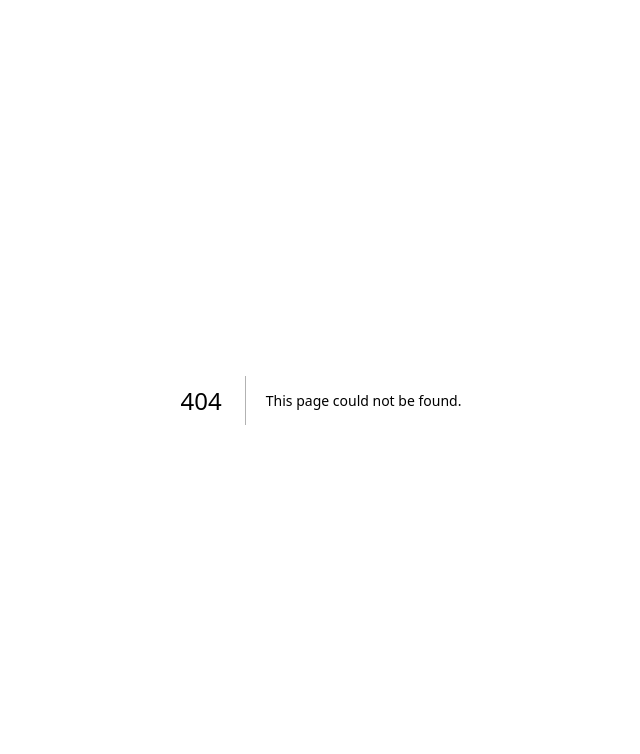
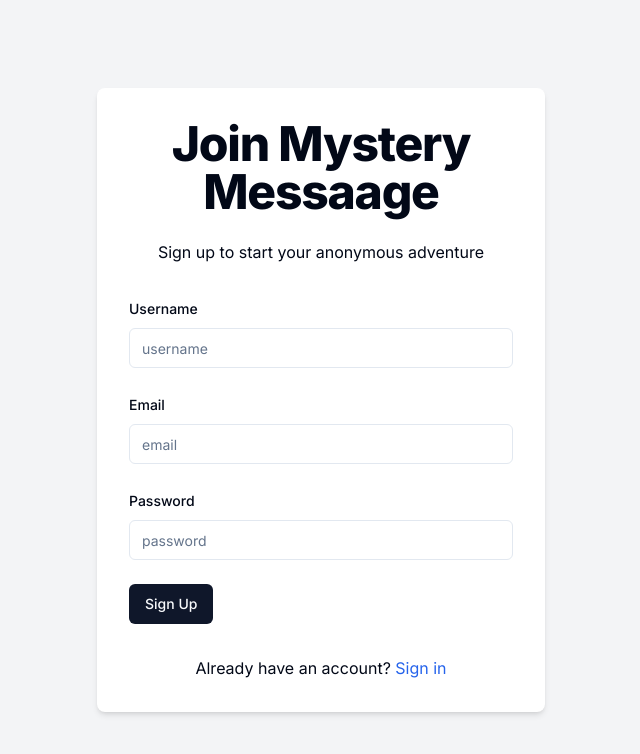
Before and after one commit to Ratnadeep2k/MstryMsg, a Next.js app: page /sign-up in a window 1280 px wide. Before the commit this address had no page. Shown: the top 754 px of the page, without its empty margins (319-959 px from the left). Built offline with nearby package versions, Linux system fonts and the light colour scheme; no server answers.

Commit message:
chore: Add sign up and Sign in route

```diff
--- a/src/app/(auth)/sign-in/page.tsx
+++ b/src/app/(auth)/sign-in/page.tsx
@@ -1,109 +1,9 @@
-"use client"
-import { zodResolver } from "@hookform/resolvers/zod"
-import { useForm } from "react-hook-form"
-import * as z  from "zod"
-import Link from "next/link"
-import { useEffect, useState } from "react"
-import {useDebounceValue} from 'usehooks-ts'
-import { useToast } from "@/components/ui/use-toast"
-import { useRouter } from "next/navigation"
-import { signUpSchema } from "@/schemas/signUpSchema"
-import axios,{AxiosError} from 'axios'
-import { ApiResponse } from "@/types/ApiResponse"
+import React from 'react'
 
- const page =()=>{
-  //debouncing tech
-  const [username,setUsername] = useState('')
-  const [usernameMessage,setUsernameMessage] =useState('')
-  const [isCheckingUsername,setIsCheckingUsername] = useState(false)
-  const[isSubmitting,setIsSubmitting] = useState(false);
-  const debouncedUsername   = useDebounceValue(username,300)
-  const {toast} = useToast()
-  const router =useRouter()
-  //Zod implementation
-  const form = useForm<z.infer<typeof signUpSchema>>({
-    resolver : zodResolver(signUpSchema),
-    defaultValues:{
-      username:'',
-      email:'',
-      password:''
-    }
-  })
-  useEffect(()=>{
-    //check username
-    const checkUsernameUnique = async ()=>{
-      if(debouncedUsername){
-        setIsCheckingUsername(true)
-        setUsernameMessage('')
-        try {
-          const response  =  await axios.get(`/api/check-username-unique?username = ${debouncedUsername}`)
-          setUsernameMessage(response.data.message)
+function page() {
+  return (
+    <div>sign in page </div>
+  )
+}
 
-        } catch (error) {
-          const axiosError = error as  AxiosError<ApiResponse>;
-          setUsernameMessage(
-            axiosError.response?.data.message || 'Error checking username '
-          )
-        }
-        finally{
-          setIsCheckingUsername(false)
-        }
-      }
-
-    }
-    checkUsernameUnique()
-  },[debouncedUsername])
-
-  const onSubmit = async(data : z.infer<typeof signUpSchema>)=>{
-
-
-    setIsSubmitting(true)
-    try {
-      const response = await axios.post<ApiResponse>('/api/sign-up',data)
-      toast({
-        title: 'Success',
-
-        description:response.data.message
-
-      })
-      router.replace(`/verify/${username}`)
-      setIsSubmitting(false)
-
-    } catch (error) {
-
-      console.error("Error in Signup",error)
-      const axiosError = error as AxiosError<ApiResponse>
-      let errorMessage  = axiosError.response?.data.message
-
-      toast({
-        title:'Error',
-        description:errorMessage,
-        variant:'destructive'
-      })
-      setIsSubmitting(false);
-
-    }
-
-
-
-  }
-
-    return(
-        <div className="flex justify-center items-center min-h-screen bg-gray-100">
-
-          <div  className ='w-full max-w-md p-8 space-y-8 bg-white rounded-lg shadow-md' >
-            <div className="text-center">
-              <h1 className ='text-4xl font-extrabold tracking-tight lg:text-5xl mb-6'>
-               Join Mystery Messaage
-              </h1>
-              <p className ='mb-4'>
-                Sign up to start your anonymous adventure
-              </p>
-
-            </div>
-
-          </div>
-        </div>
-    )
-}
 export default page
--- /dev/null
+++ b/src/app/(auth)/sign-up/page.tsx
@@ -0,0 +1,176 @@
+"use client"
+import { zodResolver } from "@hookform/resolvers/zod"
+import { useForm } from "react-hook-form"
+import { Input } from "@/components/ui/input"
+import * as z from "zod"
+import Link from "next/link"
+import { useEffect, useState } from "react"
+import { useDebounceValue } from 'usehooks-ts'
+import { useToast } from "@/components/ui/use-toast"
+import { useRouter } from "next/navigation"
+import { signUpSchema } from "@/schemas/signUpSchema"
+import axios, { AxiosError } from 'axios'
+import { ApiResponse } from "@/types/ApiResponse"
+import { Form, FormControl, FormDescription, FormField, FormItem, FormLabel, FormMessage } from "@/components/ui/form"
+import { Button } from "@/components/ui/button"
+import { Loader2 } from "lucide-react"
+
+const page = () => {
+  //debouncing tech
+  const [username, setUsername] = useState('')
+  const [usernameMessage, setUsernameMessage] = useState('')
+  const [isCheckingUsername, setIsCheckingUsername] = useState(false)
+  const [isSubmitting, setIsSubmitting] = useState(false);
+  const debouncedUsername = useDebounceValue(username, 300)
+  const { toast } = useToast()
+  const router = useRouter()
+  //Zod implementation
+  const form = useForm<z.infer<typeof signUpSchema>>({
+    resolver: zodResolver(signUpSchema),
+    defaultValues: {
+      username: '',
+      email: '',
+      password: ''
+    }
+  })
+  useEffect(() => {
+    //check username
+    const checkUsernameUnique = async () => {
+      if (debouncedUsername) {
+        setIsCheckingUsername(true)
+        setUsernameMessage('')
+        try {
+          const response = await axios.get(`/api/check-username-unique?username = ${debouncedUsername}`)
+          setUsernameMessage(response.data.message)
+
+        } catch (error) {
+          const axiosError = error as AxiosError<ApiResponse>;
+          setUsernameMessage(
+            axiosError.response?.data.message || 'Error checking username '
+          )
+        }
+        finally {
+          setIsCheckingUsername(false)
+        }
+      }
+
+    }
+    checkUsernameUnique()
+  }, [debouncedUsername])
+
+  const onSubmit = async (data: z.infer<typeof signUpSchema>) => {
+
+
+    setIsSubmitting(true)
+    try {
+      const response = await axios.post<ApiResponse>('/api/sign-up', data)
+      toast({
+        title: 'Success',
+
+        description: response.data.message
+
+      })
+      router.replace(`/verify/${username}`)
+      setIsSubmitting(false)
+
+    } catch (error) {
+
+      console.error("Error in Signup", error)
+      const axiosError = error as AxiosError<ApiResponse>
+      let errorMessage = axiosError.response?.data.message
+
+      toast({
+        title: 'Error',
+        description: errorMessage,
+        variant: 'destructive'
+      })
+      setIsSubmitting(false);
+
+    }
+
+
+
+  }
+
+  return (
+    <div className="flex justify-center items-center min-h-screen bg-gray-100">
+
+      <div className='w-full max-w-md p-8 space-y-8 bg-white rounded-lg shadow-md' >
+        <div className="text-center">
+          <h1 className='text-4xl font-extrabold tracking-tight lg:text-5xl mb-6'>
+            Join Mystery Messaage
+          </h1>
+          <p className='mb-4'>
+            Sign up to start your anonymous adventure
+          </p>
+
+        </div>
+        <Form {...form}>
+          <form onSubmit={form.handleSubmit(onSubmit)} className="space-y-6">
+            <FormField
+            name="username"
+              control={form.control}
+              render={({ field }) => (
+                <FormItem>
+                  <FormLabel>Username</FormLabel>
+                  <FormControl>
+                    <Input placeholder="username" {...field}
+                    onChange={(e)=>{
+                      field.onChange(e)
+                      setUsername(e.target.value)
+                    }}
+                    />
+                  </FormControl>
+                  <FormMessage />
+                </FormItem>
+              )}
+            />
+               <FormField
+            name="email"
+              control={form.control}
+              render={({ field }) => (
+                <FormItem>
+                  <FormLabel>Email</FormLabel>
+                  <FormControl>
+                    <Input placeholder="email" {...field}/>
+                  </FormControl>
+                  <FormMessage />
+                </FormItem>
+              )}
+            />
+               <FormField
+            name="password"
+              control={form.control}
+              render={({ field }) => (
+                <FormItem>
+                  <FormLabel>Password</FormLabel>
+                  <FormControl>
+                    <Input type="password" placeholder="password" {...field} />
+                  </FormControl>
+                  <FormMessage />
+                </FormItem>
+              )}
+            />
+            <Button type="submit" disabled={isSubmitting}>
+              {
+                isSubmitting ?
+                <>
+                <Loader2  className="mr-2 h-4 w-4 animate-spin"/> Please Wait
+                </> : ('Sign Up')
+              }
+            </Button>
+          </form>
+        </Form>
+        <div className="text-center mt-4">
+          <p>
+            Already have an account?{' '}
+            <Link href="/sign-in" className="text-blue-600 hover:text-blue-800">
+              Sign in
+            </Link>
+          </p>
+          </div>
+      </div>
+    </div>
+  )
+}
+export default page
--- /dev/null
+++ b/src/components/ui/input.tsx
@@ -0,0 +1,25 @@
+import * as React from "react"
+
+import { cn } from "@/lib/utils"
+
+export interface InputProps
+  extends React.InputHTMLAttributes<HTMLInputElement> {}
+
+const Input = React.forwardRef<HTMLInputElement, InputProps>(
+  ({ className, type, ...props }, ref) => {
+    return (
+      <input
+        type={type}
+        className={cn(
+          "flex h-10 w-full rounded-md border border-input bg-background px-3 py-2 text-sm ring-offset-background file:border-0 file:bg-transparent file:text-sm file:font-medium placeholder:text-muted-foreground focus-visible:outline-none focus-visible:ring-2 focus-visible:ring-ring focus-visible:ring-offset-2 disabled:cursor-not-allowed disabled:opacity-50",
+          className
+        )}
+        ref={ref}
+        {...props}
+      />
+    )
+  }
+)
+Input.displayName = "Input"
+
+export { Input }
```
